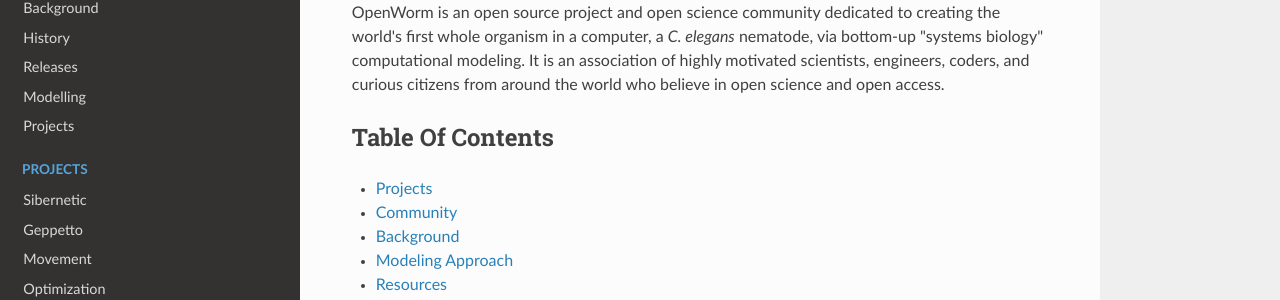
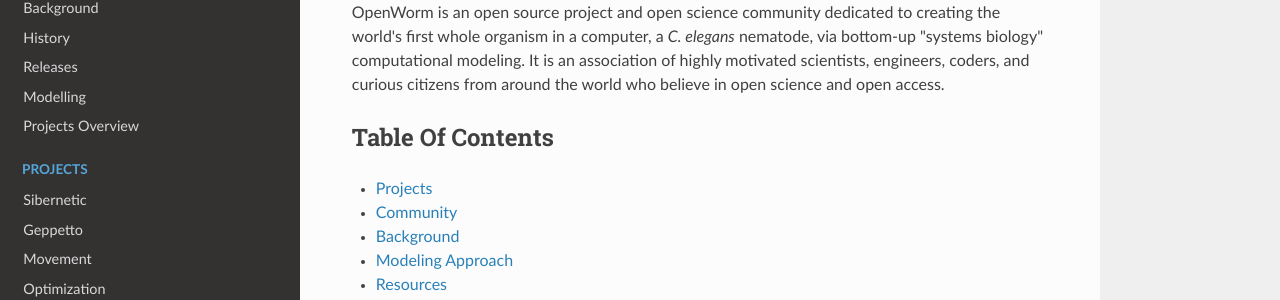
Before and after one commit to openworm/openworm_docs, an MkDocs documentation site: the page built from docs/index.md, in a window 1280 px wide. Shown: the part 215-515 px from the top of the page. Built offline with MkDocs 1.6.1, drawn with Linux system fonts in a browser that asks for light colours; nearby versions of some CDN libraries; old or Windows-style settings are respelled for this version of MkDocs.

Commit message:
experiment on double headers

```diff
--- a/mkdocs.yml
+++ b/mkdocs.yml
@@ -6,7 +6,7 @@
   - [fullhistory.md, History]
   - [releases.md, Releases]
   - [modeling.md, Modelling]
-  - [projects.md, Projects]
+  - [projects.md, Projects Overview]
   - [Projects/sibernetic.md, Projects, Sibernetic]
   - [Projects/geppetto.md, Projects, Geppetto]
   - [Projects/worm-movement.md, Projects, Movement]
```
